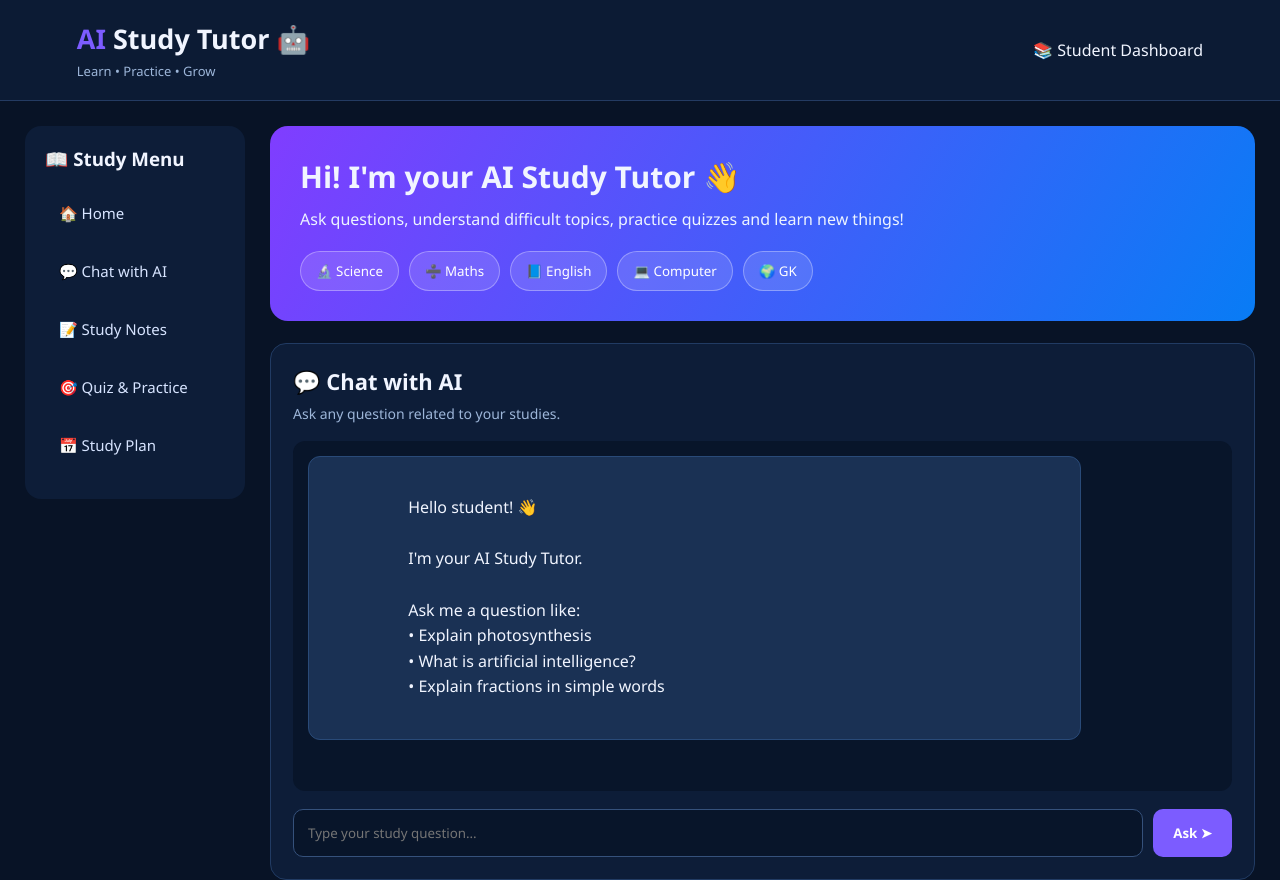
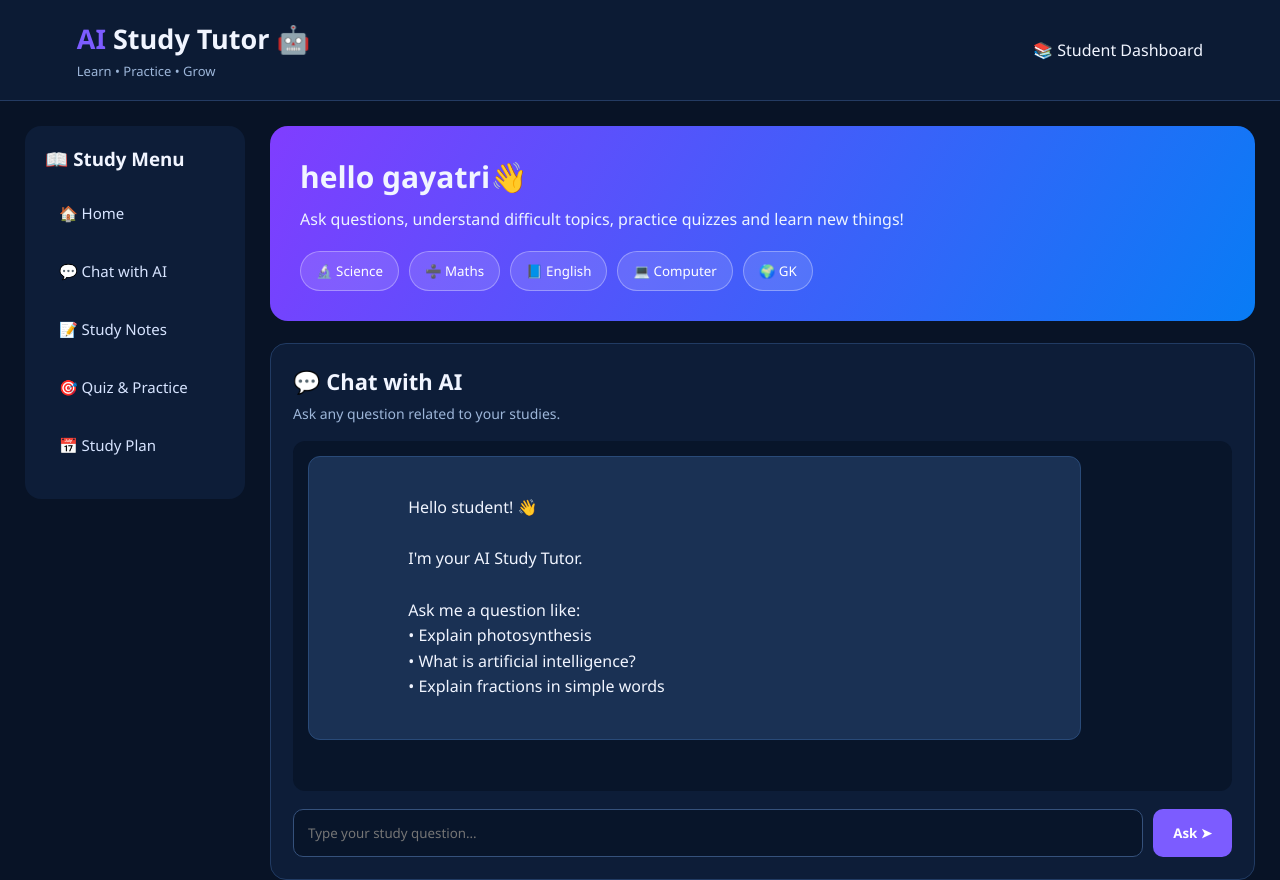
Before and after one commit to nayakgayatri6265-tech/AI-Study-Tutor, a plain HTML site: page index.html in a window 1280 px wide. Shown: the top 880 px of the page. Drawn offline with Linux system fonts and the light colour scheme.

Commit message:
Update index.html

```diff
--- a/index.html
+++ b/index.html
@@ -299,7 +299,7 @@ footer {
     <main>
 
         <section class="hero">
-            <h1>Hi! I'm your AI Study Tutor 👋</h1>
+            <h1>hello gayatri👋</h1>
             <p>Ask questions, understand difficult topics, practice quizzes and learn new things!</p>
 
             <div class="subjects">
```
